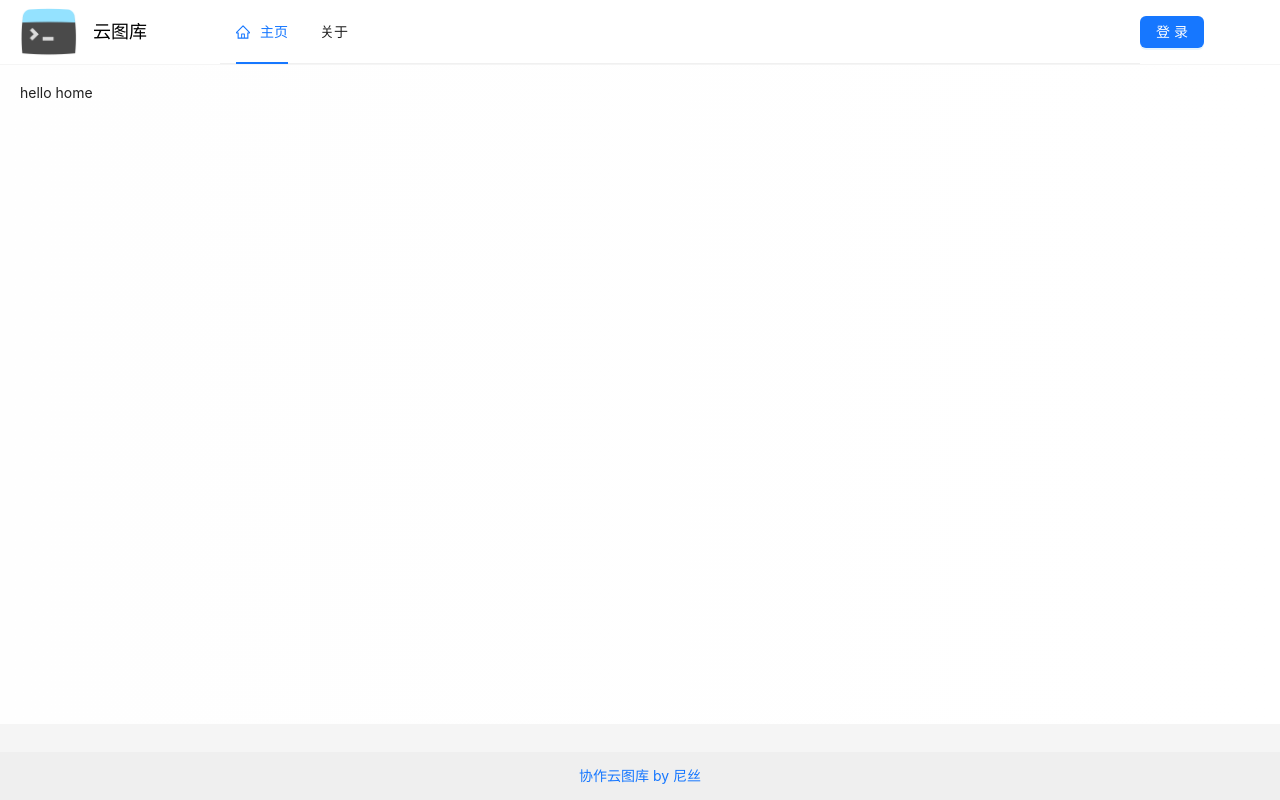
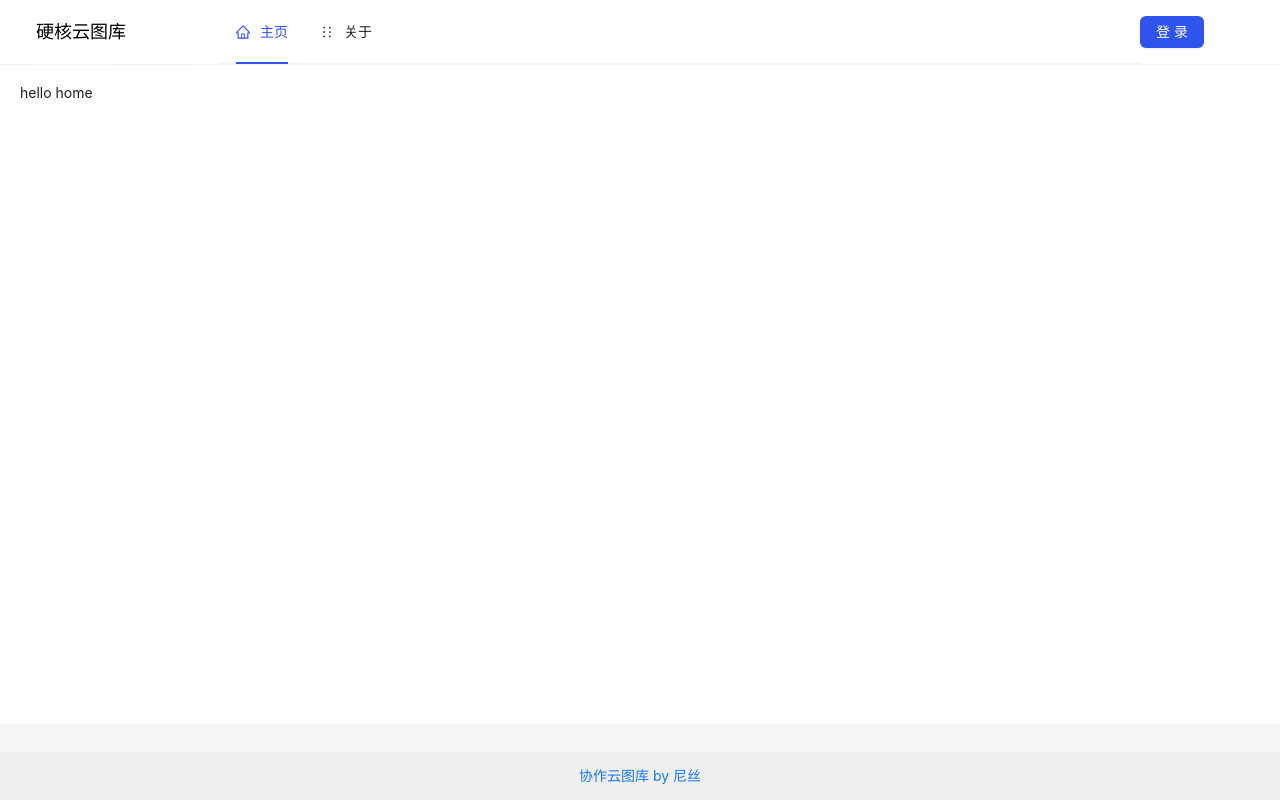
Before and after one commit to WException/picture, a Vue app in the folder picture-ui/: page / in a window 1280 px wide. Built offline with nearby package versions, Linux system fonts and the light colour scheme; the HTML template or start-up script is replaced by a standard one.

Commit message:
feat(picture-ui/GlobalHeader.vue): 完善头部样式

```diff
--- a/picture-ui/src/App.vue
+++ b/picture-ui/src/App.vue
@@ -3,7 +3,16 @@ import BasicLayout from '@/layouts/BasicLayout.vue'
 </script>
 
 <template>
-  <BasicLayout />
+  <a-config-provider
+    :theme="{
+      token: {
+        colorPrimary: '#2f54eb',
+      },
+    }"
+  >
+    <BasicLayout />
+  </a-config-provider>
+
 </template>
 
 <style scoped>
--- a/picture-ui/src/components/GlobalHeader.vue
+++ b/picture-ui/src/components/GlobalHeader.vue
@@ -4,8 +4,8 @@
       <a-col flex="200px">
         <RouterLink to="/">
           <div class="title-bar">
-            <img class="logo" src="../assets/logo.png" alt="logo" />
-            <div class="title">云图库</div>
+<!--            <img class="logo" src="../assets/logo.png" alt="logo" />-->
+            <div class="title">硬核云图库</div>
           </div>
         </RouterLink>
       </a-col>
@@ -36,7 +36,7 @@
 <script lang="ts" setup>
 import {useLoginUserStore} from "@/stores/useLoginUserStore.ts";
 import { h, ref } from 'vue'
-import { HomeOutlined } from '@ant-design/icons-vue'
+import { HomeOutlined, HolderOutlined } from '@ant-design/icons-vue'
 import { MenuProps } from 'ant-design-vue'
 import { useRouter } from "vue-router";
 const router = useRouter();
@@ -63,6 +63,7 @@ const items = ref<MenuProps['items']>([
   },
   {
     key: '/about',
+    icon: () => h(HolderOutlined),
     label: '关于',
     title: '关于',
   },
```
